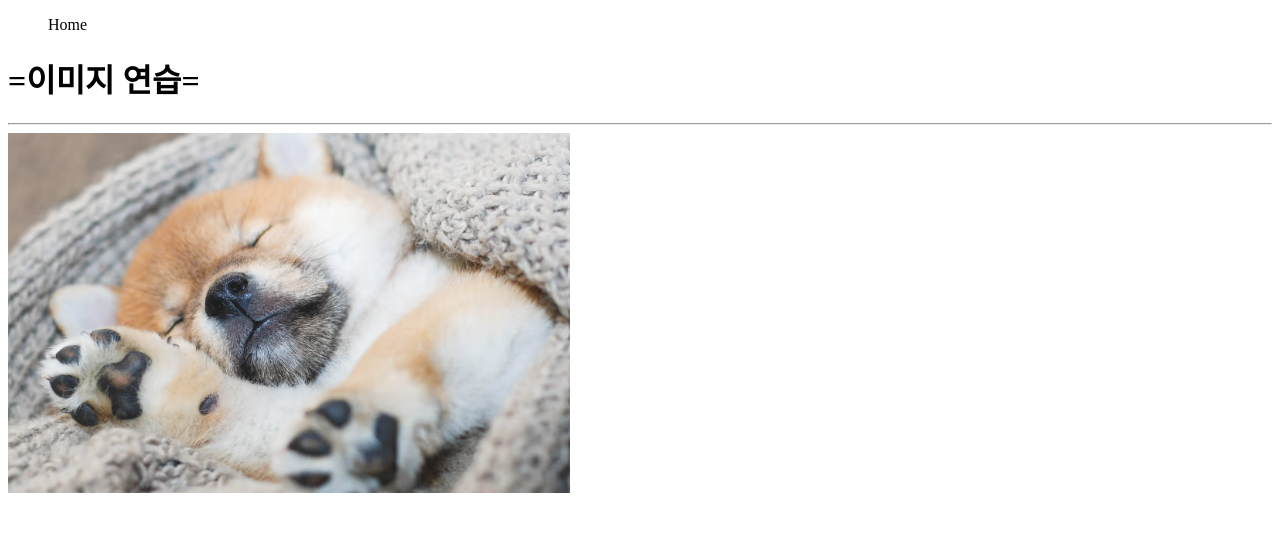
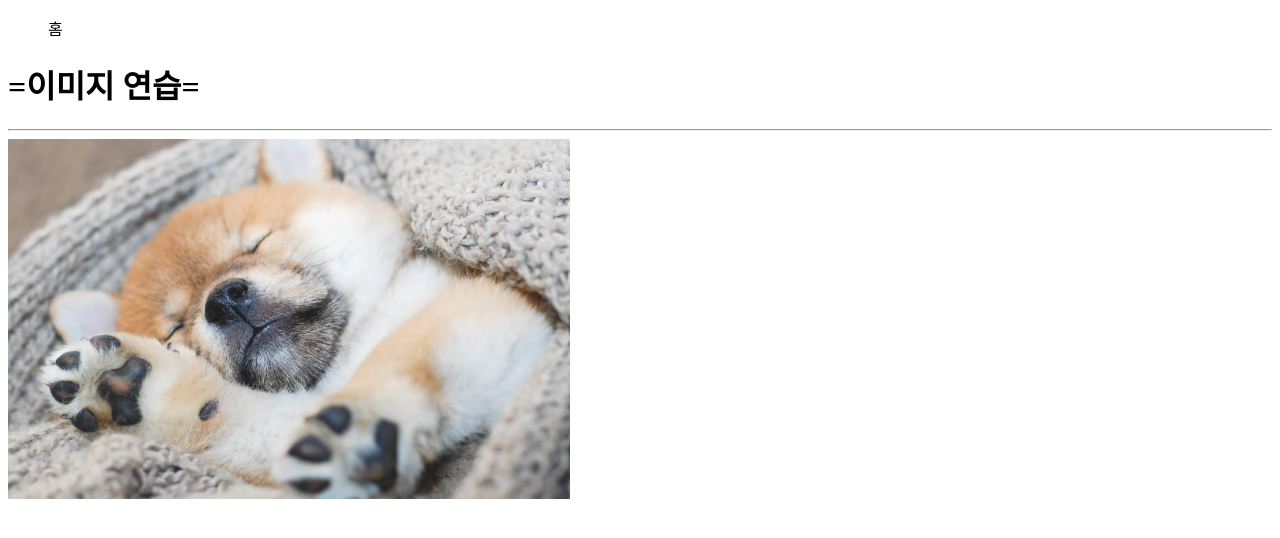
Before and after one commit to FiveSilverStone/2024-daelim-webserver, a website: page public/202130440.html in a window 1280 px wide. Drawn offline with Linux system fonts and the light colour scheme.

Commit message:
202130440 지혜성 : 3주차

```diff
--- a/public/202130440.html
+++ b/public/202130440.html
@@ -6,7 +6,7 @@
     </head>
     <body>
         <nav>
-            <ul>Home</ul>
+            <ul>홈</ul>
         </nav>
         <h1>=이미지 연습=</h1> <hr>
 
```
